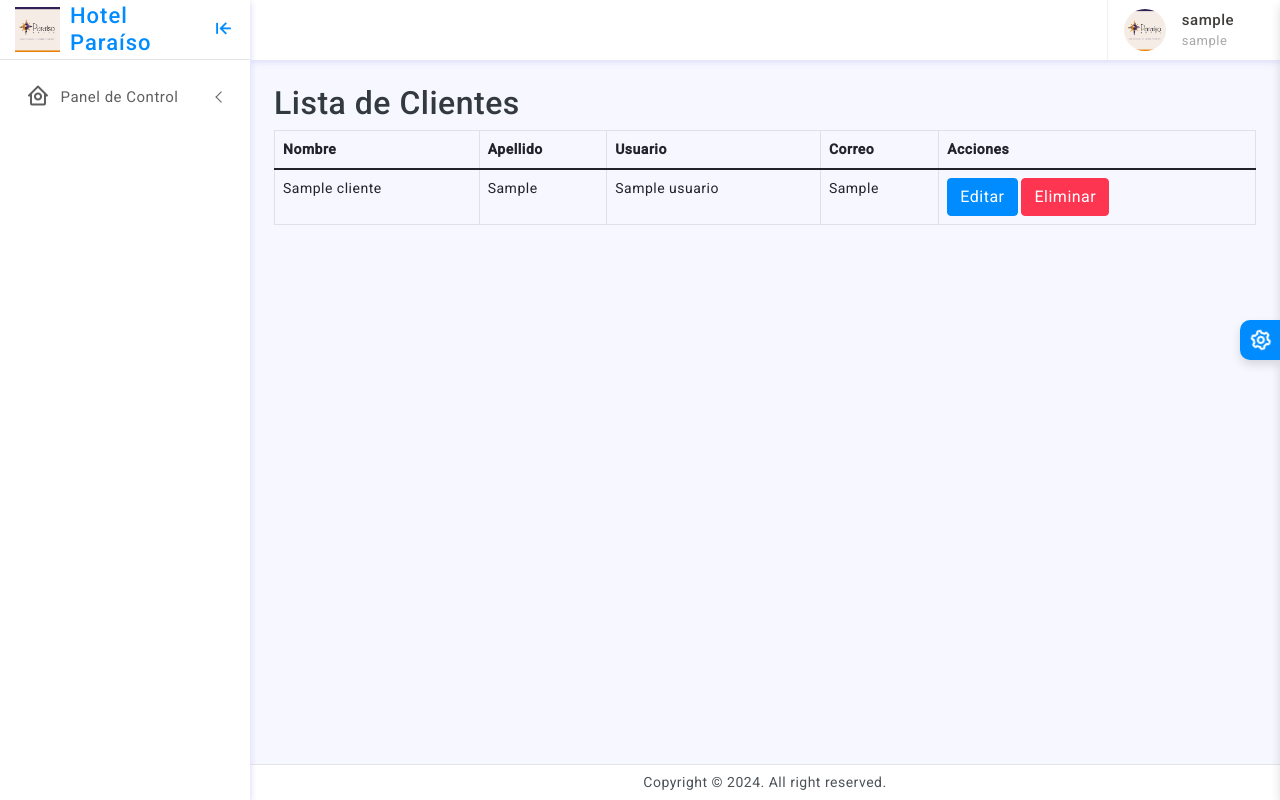
After one commit to mattmosz/hotel, a PHP site: the page made by views/admin/dashboard/clientes.php in a window 1280 px wide. The commit adds this page. Run offline with PHP 8.4, Linux system fonts and the light colour scheme; the visitor is signed in with stand-in values (Sample User, id 1); tables that the repository leaves empty hold one stand-in row (values such as "Sample post"); the template is opened without the code that fills it: most values are stand-ins (such as "Sample title", 1, 10 or a date in 2020); some libraries are stand-ins or nearby versions.

Commit message:
feat: tabla clientes para admin

```diff
--- /dev/null
+++ b/views/admin/dashboard/clientes.php
@@ -0,0 +1,36 @@
+<?php include_once 'views/template/header-admin.php'; ?>
+
+<div class="tile">
+    <div class="tile-body">
+        <h2>Lista de Clientes</h2>
+        <div class="table-responsive">
+            <table class="table table-hover table-bordered" id="sampleTable">
+                <thead>
+                    <tr>
+                        <th>Nombre</th>
+                        <th>Apellido</th>
+                        <th>Usuario</th>
+                        <th>Correo</th>
+                        <th>Acciones</th>
+                    </tr>
+                </thead>
+                <tbody>
+                    <?php foreach ($data['clientes'] as $cliente) : ?>
+                        <tr>
+                            <td><?php echo $cliente['nombre_usuario']; ?></td>
+                            <td><?php echo $cliente['apellido_usuario']; ?></td>
+                            <td><?php echo $cliente['usuario']; ?></td>
+                            <td><?php echo $cliente['correo_usuario']; ?></td>
+                            <td>
+                                <a href="#" class="btn btn-primary" data-toggle="modal" data-target="#editModal">Editar</a>
+                                <button class="btn btn-danger" data-numero-reserva="<?php echo $cliente['id_usuario']; ?>">Eliminar</button>
+                            </td>
+                        </tr>
+                    <?php endforeach; ?>
+                </tbody>
+            </table>
+
+<?php include_once 'views/template/footer-admin.php'; ?>
+</body>
+
+</html>
--- a/views/template/header-admin.php
+++ b/views/template/header-admin.php
@@ -53,7 +53,7 @@
                         </li>
                         <li> <a href="<?php echo RUTA_ADMIN . 'reserva/listar' ?>"><i class="bx bx-right-arrow-alt"></i>Reservas</a>
                         </li>
-                        <li> <a href="index2.html"><i class="bx bx-right-arrow-alt"></i>Alternate</a>
+                        <li> <a href="<?php echo RUTA_ADMIN . 'cliente/listar' ?>"><i class="bx bx-right-arrow-alt"></i>Clientes</a>
                         </li>
                     </ul>
                 </li>
```
Also changed, not shown: controllers/admin/Cliente.php (added, +16 -0 lines), models/admin/ClienteModel.php (added, +15 -0 lines).
